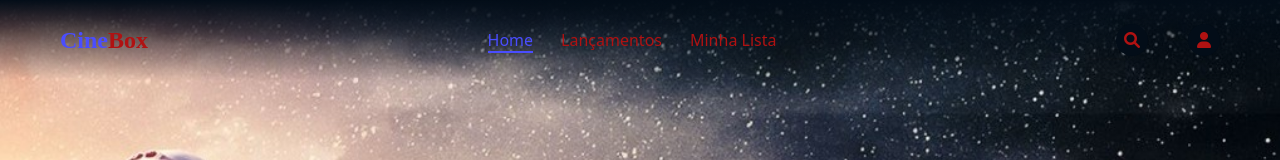
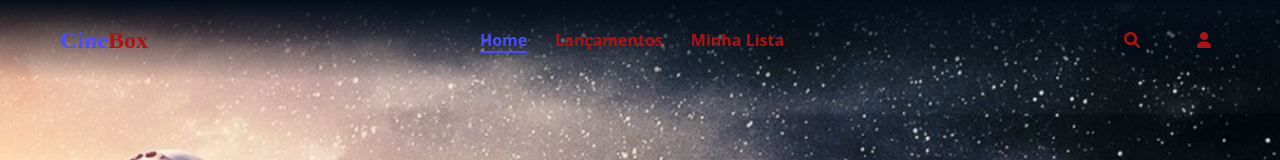
Before and after one commit to herqoliveira/Mini-Catalogo-de-Filmes-com-API, a React (Vite) app in the folder catalogo-filmes/: page / in a window 1280 px wide. Shown: the top 160 px of the page. Built offline with nearby package versions, Linux system fonts and the light colour scheme; a web font is replaced by a local one.

Commit message:
Starting modal

```diff
--- a/catalogo-filmes/src/components/MenuWeb.tsx
+++ b/catalogo-filmes/src/components/MenuWeb.tsx
@@ -5,7 +5,7 @@ const MenuWeb = () => {
     <>
         <nav>
             <ul className="flex gap-7">
-                <li>
+                <li className='font-bold'>
                 <NavLink
                     to="/"
                     className={({ isActive }) =>
@@ -17,7 +17,7 @@ const MenuWeb = () => {
                     Home
                 </NavLink>
                 </li>
-                <li>
+                <li className='font-bold'>
                 <NavLink
                     to="/Lancamentos"
                     className={({ isActive }) =>
@@ -29,7 +29,7 @@ const MenuWeb = () => {
                     Lançamentos
                 </NavLink>
                 </li>
-                <li>
+                <li className='font-bold'>
                 <NavLink
                     to="/Lista"
                     className={({ isActive }) =>
```
